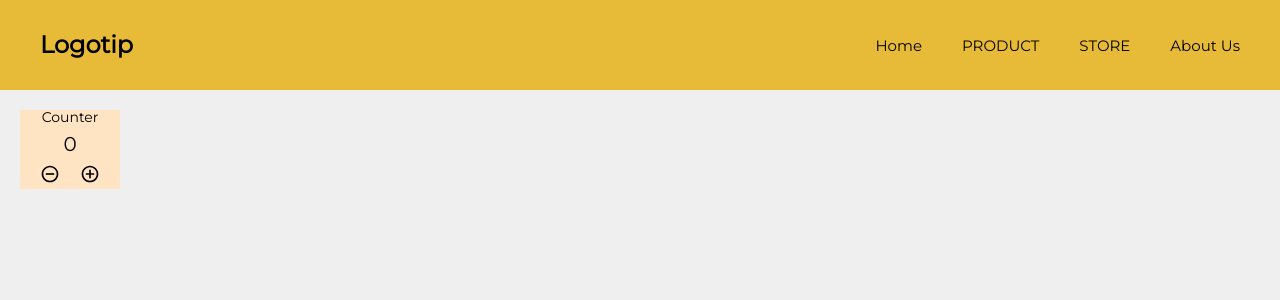
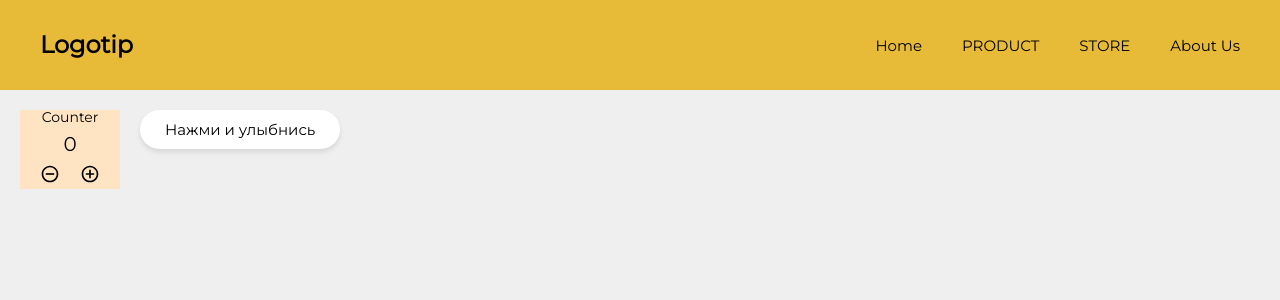
Before and after one commit to AlsuMukha/react_practice, a React (Vite) app: page /modal in a window 1280 px wide. Shown: the top 300 px of the page. Built offline with nearby package versions, Linux system fonts and the light colour scheme.

Commit message:
Modal-window

```diff
--- a/src/App.jsx
+++ b/src/App.jsx
@@ -2,6 +2,7 @@ import { useState } from 'react'
 import './App.css'
 import Header from './components/Header/Header'
 import Counter from './components/Counter/Counter';
+import Modal from './components/Modal/Modal';
 
 function App() {
   return (
@@ -10,6 +11,7 @@ function App() {
         <Header />
         <main>
           <Counter />
+          <Modal />
         </main>
       </div>
     </div>
--- /dev/null
+++ b/src/components/Modal/Modal.css
@@ -0,0 +1,49 @@
+.modal {
+    margin-top: 20px;
+}
+
+.modal__btn{
+    background: #fff;
+    padding: 10px 25px;
+    margin-left: 20px;
+    border-radius: 20px;
+    font-weight: 500;
+    font-size: 15px;
+    cursor: pointer;
+    box-shadow: 0 3px 5px rgba(0, 0, 0, 0.1);
+    transition: all 0.1s ease-in-out;
+}
+
+.modal__btn:hover {
+    box-shadow: 0 8px 10px rgba(0, 0, 0, 0.1);
+    transform: translateY(-1px);
+}
+
+.modal__win {
+    background-color: #fff;
+    width: 100%;
+    max-width: 500px;
+    padding: 40px 30px;
+    border-radius: 10px;
+    position: absolute;
+    left: 50%;
+    top: 50%;
+    transform: translate(-50%, -50%);
+    box-shadow: 0 3px 5px rgba(0, 0, 0, 0.1);
+    transition: all 0.5s ease-in-out;
+}
+
+.modal__win button {
+    font-size: 25px;
+    background-color: #fff;
+    position: absolute;
+    right: 10px;
+    top: 10px;
+    color: gray;
+}
+
+.modal__win img {
+      border-radius: 5px;
+      width: 100%;
+      height: 100%;
+}
--- /dev/null
+++ b/src/components/Modal/Modal.jsx
@@ -0,0 +1,25 @@
+import React from 'react'
+import './Modal.css'
+import modal_win_img from './modal-win-img.jpg';
+import { useState } from 'react';
+import {BiXCircle} from "react-icons/bi";
+
+const Modal = () => {
+const [modal, showModal] = useState(false)
+
+  return (
+    <div className='modal'>
+        <button onClick={() => showModal(!modal)} className='modal__btn'>Нажми и улыбнись</button>
+        { modal &&
+        <div className='overplay'>
+            <div className='modal__win'>
+                <button onClick={() => showModal(!modal)}><BiXCircle /></button>
+                <img src={modal_win_img}></img>
+            </div>
+        </div>
+        }
+    </div>
+  )
+}
+
+export default Modal
--- a/src/index.css
+++ b/src/index.css
@@ -44,3 +44,8 @@ h1,h2,h3,h4,h5,h6{font-size:inherit;font-weight: 400;}
     font-family: Montserrat;
     background-color: #efefef;
   }
+
+main {
+    display: flex;
+    justify-content: flex-start;
+}
```
Also changed, not shown: src/components/Modal/modal-win-img.jpg (added).
